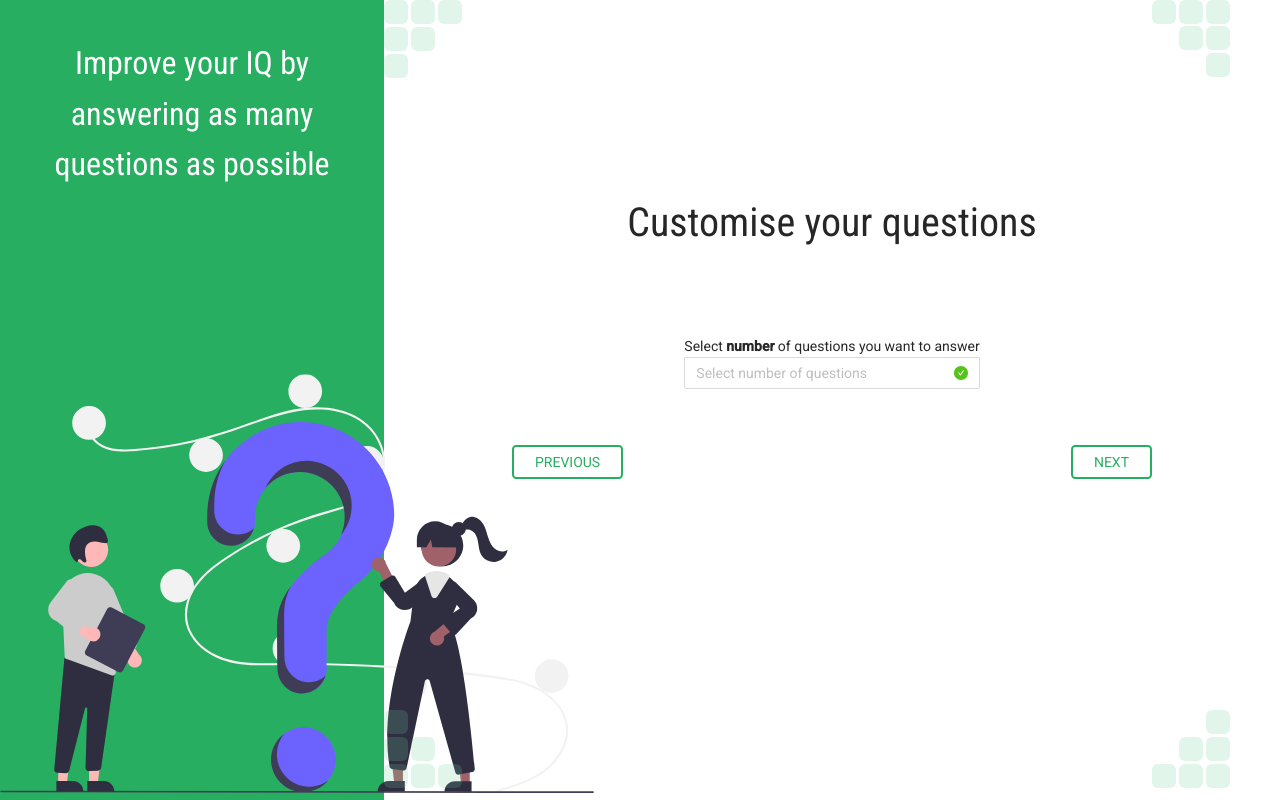
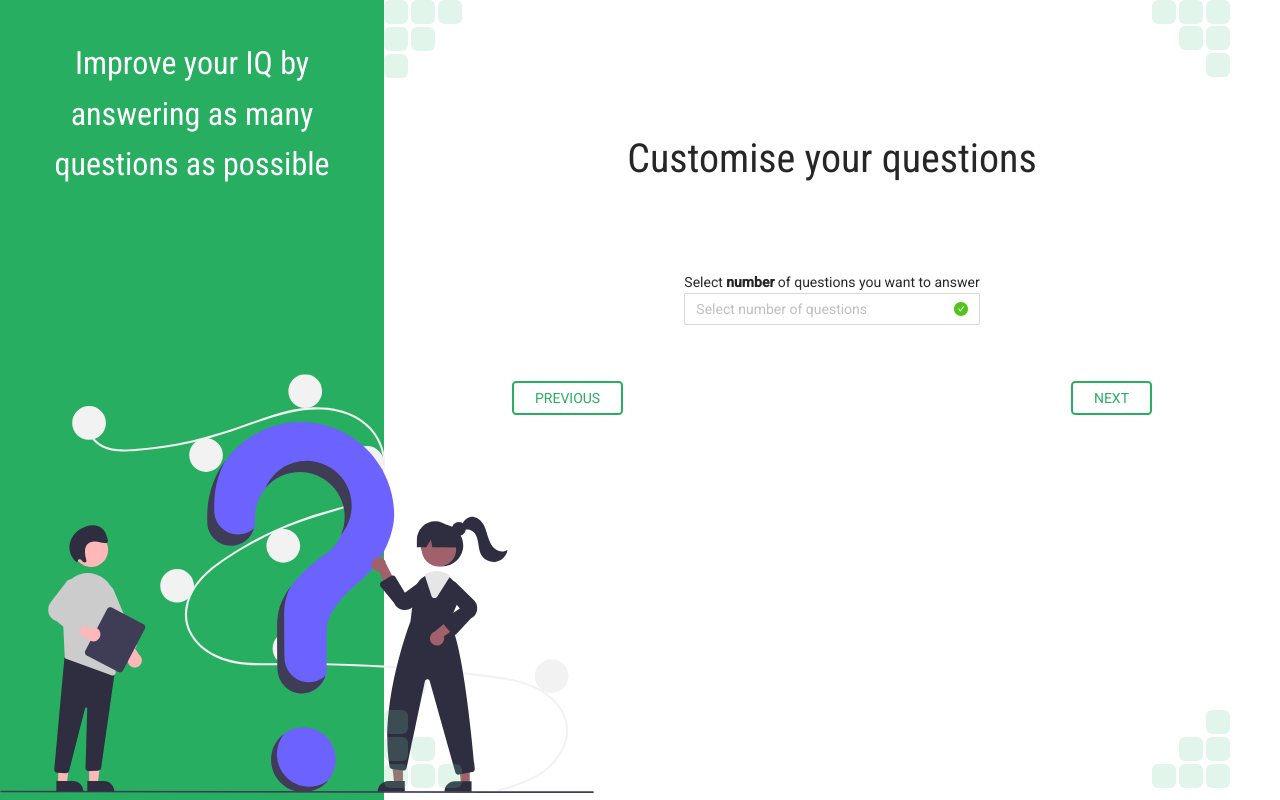
Before and after one commit to jmnyarega/Questionista, a React (Create React App) app: page /count in a window 1280 px wide. Built offline with nearby package versions, Linux system fonts and the light colour scheme.

Commit message:
refactor + css purge

```diff
--- a/src/Customise/Count/index.css
+++ /dev/null
@@ -1,33 +0,0 @@
-.content {
-  position: absolute;
-  left: 30%;
-  right: 0;
-  width: 50%;
-  margin: 15% auto;
-}
-
-.content-title {
-  text-align: center;
-  font-size: 2.5rem;
-  margin-bottom: 5rem;
-}
-
-.content-label {
-  display: block;
-}
-
-.content-form {
-  display: grid;
-  place-content: center;
-}
-
-.content-next {
-  margin-top: 5%;
-  display: flex;
-  justify-content: flex-end;
-}
-
-.content-btn__container {
-  display: flex;
-  justify-content: space-between;
-}
--- a/src/Customise/Count/index.tsx
+++ b/src/Customise/Count/index.tsx
@@ -1,7 +1,6 @@
 import React, { useState } from "react";
 import { InputNumber, Form } from "antd";
 import { Link } from "react-router-dom";
-import "./index.css";
 
 const Count = () => {
   const customize = JSON.parse(localStorage.getItem("customize") || "{}");
--- a/src/Customise/Level/index.css
+++ b/src/Customise/Level/index.css
@@ -1,33 +1,5 @@
-.content {
-  position: absolute;
-  left: 30%;
-  right: 0;
-  width: 50%;
-  margin: 15% auto;
-}
-
-.content-title {
-  text-align: center;
-  font-size: 2.5rem;
-  margin-bottom: 5rem;
-}
-
-.content-label {
-  display: block;
-}
-
-.content-form {
-  display: grid;
-  place-content: center;
-}
-
 .content-next {
   margin-top: 5%;
   display: flex;
-  justify-content: flex-end;
-}
-
-.content-btn__container {
-  display: flex;
   justify-content: space-between;
 }
--- a/src/Customise/Start/index.css
+++ b/src/Customise/Start/index.css
@@ -1,26 +1,3 @@
-.content {
-  position: absolute;
-  left: 30%;
-  right: 0;
-  width: 50%;
-  margin: 15% auto;
-}
-
-.content-title {
-  text-align: center;
-  font-size: 2.5rem;
-  margin-bottom: 5rem;
-}
-
-.content-label {
-  display: block;
-}
-
-.content-form {
-  display: grid;
-  place-content: center;
-}
-
 .content-start {
   margin-top: 5%;
   display: flex;
@@ -30,8 +7,3 @@
 .content-start .btn {
   padding: 1em 3em;
 }
-
-.content-form__count:hover,
-.content-form__count:focus {
-  border: 1px solid #1890ff;
-}
--- a/src/Customise/Start/index.tsx
+++ b/src/Customise/Start/index.tsx
@@ -16,7 +16,6 @@ const Start = () => {
         `https://opentdb.com/api.php?amount=${amount}&category=${category}&difficulty=${level}&type=${type}`
       )
       .then((response: any) => {
-        console.log(response);
         const newData = {
           ...customize,
           questions: response.data.results,
--- a/src/Customise/Topic/index.css
+++ b/src/Customise/Topic/index.css
@@ -1,26 +1,3 @@
-.content {
-  position: absolute;
-  left: 30%;
-  right: 0;
-  width: 50%;
-  margin: 15% auto;
-}
-
-.content-title {
-  text-align: center;
-  font-size: 2.5rem;
-  margin-bottom: 5rem;
-}
-
-.content-label {
-  display: block;
-}
-
-.content-form {
-  display: grid;
-  place-content: center;
-}
-
 .content-next {
   margin-top: 5%;
   display: flex;
--- a/src/Customise/Type/index.tsx
+++ b/src/Customise/Type/index.tsx
@@ -2,7 +2,6 @@ import React, { useState } from "react";
 import { Link, withRouter } from "react-router-dom";
 import { Input, AutoComplete } from "antd";
 import Utils from "../../utils/js";
-import "./index.css";
 
 const Type = () => {
   const customize = JSON.parse(localStorage.getItem("customize") || "{}");
--- a/src/Customise/Type/index.css
+++ b/src/Customise/index.css
@@ -3,7 +3,7 @@
   left: 30%;
   right: 0;
   width: 50%;
-  margin: 15% auto;
+  margin: 10% auto;
 }
 
 .content-title {
@@ -21,8 +21,7 @@
   place-content: center;
 }
 
-.content-next {
-  margin-top: 5%;
+.content-btn__container {
   display: flex;
-  justify-content: flex-end;
+  justify-content: space-between;
 }
--- /dev/null
+++ b/src/Customise/index.tsx
@@ -0,0 +1,10 @@
+import Count from "./Count";
+import Level from "./Level";
+import Start from "./Start";
+import Topic from "./Topic";
+import Type from "./Type";
+import Home from "../Home";
+
+import "./index.css";
+
+export { Count, Level, Start, Topic, Type, Home };
--- a/src/Home/index.tsx
+++ b/src/Home/index.tsx
@@ -7,8 +7,7 @@ import { BottomLeft } from "../assets/bottom-left";
 import { TopRight } from "../assets/top-right";
 import "./index.css";
 
-const Home = (props: any) => {
-  console.log(props);
+const Home = () => {
   return (
     <React.Fragment>
       <aside className="sidebar">
```
Also changed, not shown: src/App.tsx (+2 -6 lines).
